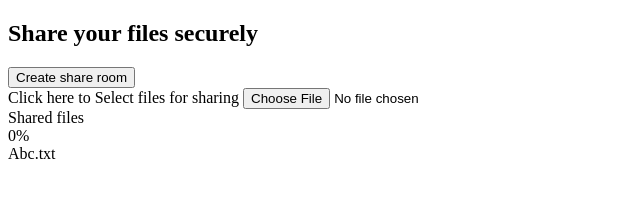
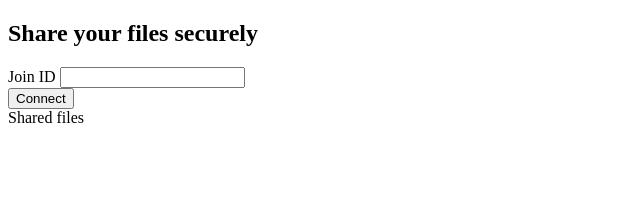
Before and after one commit to Dilshan627/Real-time-File-Sharing-webApp, a website: page web/public/receiver.html in a window 1280 px wide. Shown: the whole page, without its empty margins (0-640 px from the left). Drawn offline with nearby package versions, Linux system fonts and the light colour scheme; no server answers.

Commit message:
receiver.html

```diff
--- a/web/public/receiver.html
+++ b/web/public/receiver.html
@@ -10,32 +10,23 @@
         <div class="form">
             <h2>Share your files securely</h2>
             <div class="form-input">
-                <button id="sender-start-con-btn">Create share room</button>
+                <label>Join ID</label>
+                <input type="text" id="join-id">
             </div>
-            <div class="form-input" id="join-id">
-
+            <div class="form-input">
+                <button id="receiver-start-con-btn">Connect</button>
             </div>
         </div>
     </div>
-
     <div class="screen fs-screen">
-        <div class="file-input">
-            <label for="file-input">
-                Click here to Select files for sharing
-            </label>
-            <input type="file" id="file-input">
-        </div>
         <div class="files-list">
             <div class="title">Shared files</div>
-            <div class="item">
-                <div class="progress">0%</div>
-                <div class="filename">Abc.txt</div>
-            </div>
         </div>
     </div>
 
 </div>
 <script type="text/javascript" src="socket.io/socket.io.js"></script>
-<script type="text/javascript" src="code.js"></script>
+<script type="text/javascript" src="https://cdnjs.cloudflare.com/ajax/libs/downloadjs/1.4.1/download.min.js"></script>
+<script type="text/javascript" src="receiver.js"></script>
 </body>
 </html>
```
